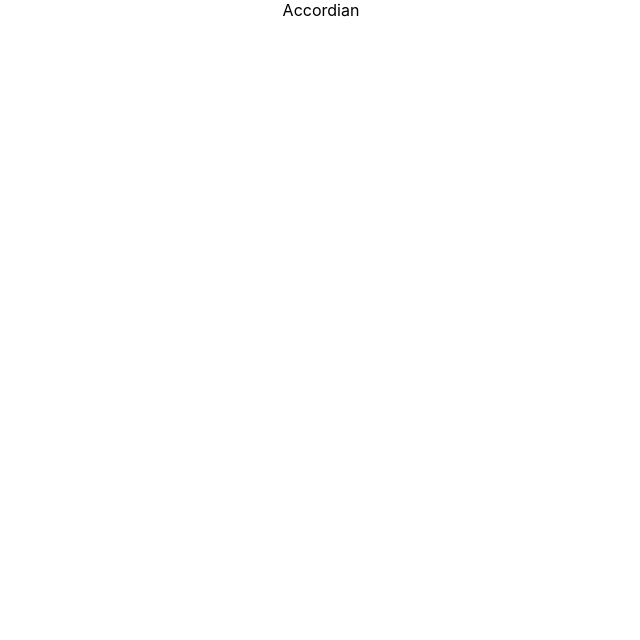
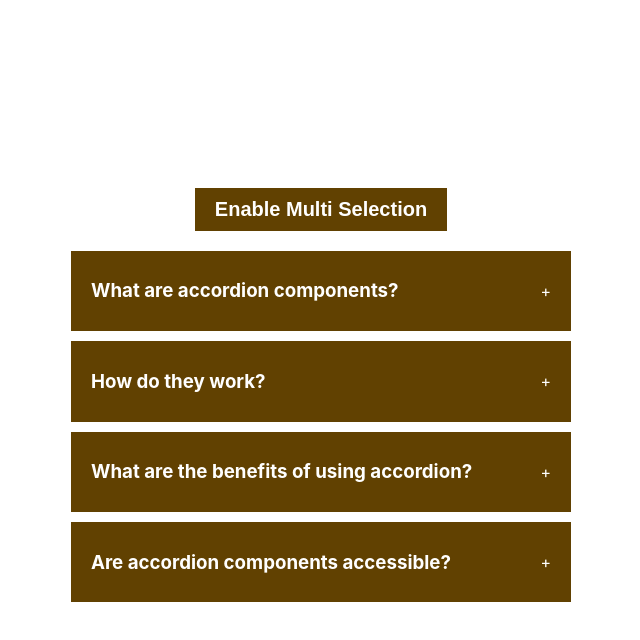
Before and after one commit to itxnargis/react-projects, a React (Create React App) app: page / in a window 1280 px wide. Shown: the top 640 px of the page, without its empty margins (319-959 px from the left). Built offline with nearby package versions, Linux system fonts and the light colour scheme.

Commit message:
feat - Add multiple selection

```diff
--- a/src/components/accordian/data.js
+++ b/src/components/accordian/data.js
@@ -0,0 +1,24 @@
+const data = [
+    {
+        id: '1',
+        question: "What are accordion components?",
+        answer: "Accordion components are user interface elements used for organizing and presenting content in a collapsible manner."
+    },
+    {
+        id: '2',
+        question: "How do they work?",
+        answer: "Accordion components typically have multiple sections, each containing a question and an answer. When a user clicks on a question, the corresponding answer expands or collapses."
+    },
+    {
+        id: '3',
+        question: "What are the benefits of using accordion?",
+        answer: "Accordion components help in saving space on a webpage by hiding content until it's needed. They also provide a neat and organized way to present information."
+    },
+    {
+        id: '4',
+        question: "Are accordion components accessible?",
+        answer: "Yes, accordion components can be made accessible by ensuring proper keyboard navigation and providing ARIA attributes for screen readers."
+    },
+];
+
+export default data;
--- a/src/components/accordian/index.jsx
+++ b/src/components/accordian/index.jsx
@@ -1,5 +1,60 @@
-import React from 'react';
+import React, { useState } from "react";
+import data from "./data";
+import "./styles.css";
 
-export default function Accordian() {
-    return <div>Accordian</div>;
+export default function Accordion() {
+  const [selected, setSelected] = useState(null);
+  const [enableMultiSelection, setEnableMultiSelection] = useState(false);
+  const [multiple, setMultiple] = useState([]);
+
+  function handleSingleSelection(getCurrentId) {
+    setSelected(getCurrentId === selected ? null : getCurrentId);
+  }
+
+  function handleMultiSelection(getCurrentId) {
+    setMultiple((prevMultiple) => {
+      const index = prevMultiple.indexOf(getCurrentId);
+      if (index === -1) {
+        return [...prevMultiple, getCurrentId];
+      } else {
+        return prevMultiple.filter((id) => id !== getCurrentId);
+      }
+    });
+  }
+
+  return (
+    <div className="wrapper">
+      <button onClick={() => setEnableMultiSelection(!enableMultiSelection)}>
+        {enableMultiSelection
+          ? "Disable Multi Selection"
+          : "Enable Multi Selection"}
+      </button>
+      <div className="accordian">
+        {data && data.length > 0 ? (
+          data.map((dataItem) => (
+            <div className="item" key={dataItem.id}>
+              <div
+                onClick={
+                  enableMultiSelection
+                    ? () => handleMultiSelection(dataItem.id)
+                    : () => handleSingleSelection(dataItem.id)
+                }
+                className="title"
+              >
+                <h3>{dataItem.question}</h3>
+                <span>+</span>
+              </div>
+
+              {selected === dataItem.id ||
+              multiple.indexOf(dataItem.id) !== -1 ? (
+                <div className="content"> {dataItem.answer}</div>
+              ) : null}
+            </div>
+          ))
+        ) : (
+          <div>No data found! </div>
+        )}
+      </div>
+    </div>
+  );
 }
--- a/src/components/accordian/styles.css
+++ b/src/components/accordian/styles.css
@@ -0,0 +1,42 @@
+.wrapper {
+  display: flex;
+  height: 100vh;
+  width: 100vw;
+  justify-content: center;
+  align-items: center;
+  flex-direction: column;
+  gap: 20px;
+}
+
+.wrapper button {
+  padding: 10px 20px;
+  background: #614101;
+  color: #fff;
+  font-weight: bold;
+  font-size: 20px;
+  cursor: pointer;
+  border: transparent;
+}
+
+.accordian {
+  width: 500px;
+}
+
+.item {
+  background: #614101;
+  margin-bottom: 10px;
+  padding: 10px 20px;
+}
+
+.title {
+  color: #fff;
+  display: flex;
+  justify-content: space-between;
+  align-items: center;
+  cursor: pointer;
+}
+
+.content {
+  color: #fff;
+  height: auto;
+}
```
